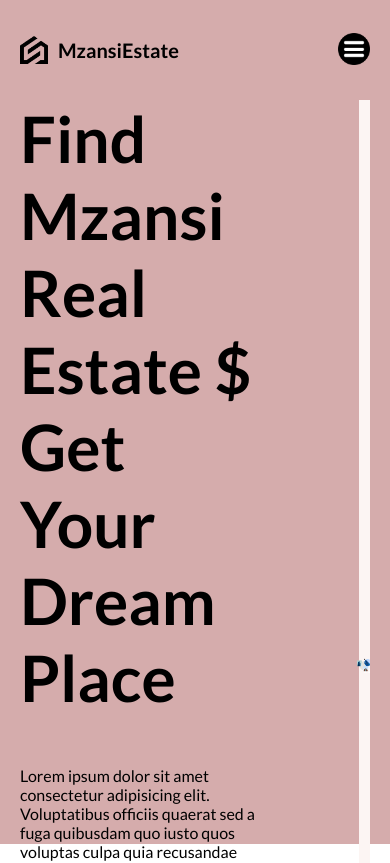
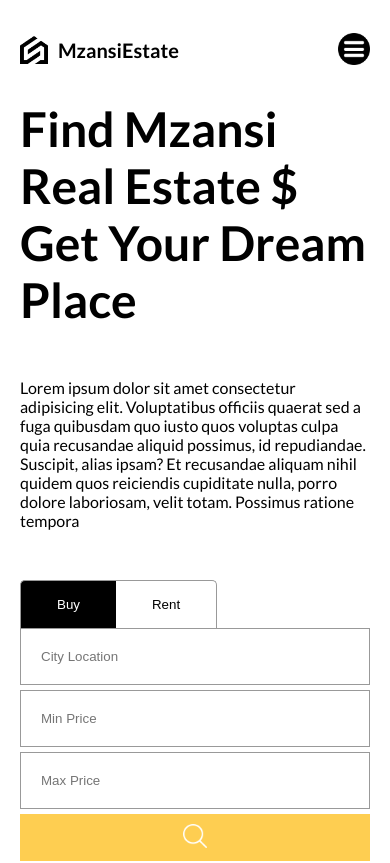
Before and after one commit to Jakaza/estateui, a React (Vite) app: page / in a window 390 px wide. Shown: the top 863 px of the page. Built offline with nearby package versions, Linux system fonts and the light colour scheme.

Commit message:
Responsive Design

```diff
--- a/src/components/searchBar/SearchBar.jsx
+++ b/src/components/searchBar/SearchBar.jsx
@@ -1,14 +1,45 @@
+import { useState } from 'react'
 import './searchBar.scss'
 
 
+
+const types = ["buy", "rent"];
+
 function SearchBar() {
+
+  const [query , setQuery] = useState({
+    type: "buy",
+    location: "",
+    minPrice: 0,
+    maxPrice: 0,
+  })
+
+
+  const switchType = (value) =>{
+    setQuery(prev => ({...prev, type: value}));
+  }
+
+
+
+
   return (
-    <div>
-      <div className="type"></div>
+    <div className='searchBar'>
+      <div className="type">
+
+    {
+      types.map((type) => (
+        <button className={query.type === type ? "active" : ""} key={type} onClick={()=> switchType(type)}>{type}</button>
+      ))
+    }
+
+      </div>
       <form action="">
         <input type="text" name='location' placeholder='City Location ' />
-        <input type="number" name='minPrice' placeholder='Min Price' />
-        <input type="number" name='maxPrice' placeholder='Max Price ' />
+        <input type="number" name='minPrice' min={0} max={10000000}  placeholder='Min Price' />
+        <input type="number" name='maxPrice' min={0} max={10000000} placeholder='Max Price ' />
+      <button>
+        <img src="/search.png" alt="" />
+      </button>
       </form>
     </div>
   )
--- a/src/components/searchBar/searchBar.scss
+++ b/src/components/searchBar/searchBar.scss
@@ -0,0 +1,95 @@
+@import '../../responsive.scss';
+
+.searchBar{
+
+    .type{
+
+
+
+        button{
+            padding: 16px 36px;
+           border: 1px solid #999;
+           cursor: pointer;
+           background-color: white;
+           text-transform: capitalize;
+            border-bottom: none;
+           &.active{
+            background-color: black;
+            color: white;
+           }
+
+           &:first-child{
+            border-top-left-radius: 5px;
+            border-right: none;
+
+            @include sm{
+                // border: 1px solid #999;
+            }
+
+           }
+           &:last-child{
+            border-top-right-radius: 5px;
+            border-left: none;
+           }
+        }
+    }
+
+    form{
+        border: 1px solid #999;
+        display: flex;
+        justify-content: space-between;
+        height: 64px;
+        gap: 5px;
+
+        @include sm{
+            flex-direction: column;
+            border: none;
+        }
+
+        input{
+            border: none;
+            padding: 0px 10px;
+            width: 200px;
+
+            @include lg{
+                padding: 0px 5px;
+
+                &:nth-child(2) , &:nth-child(3){
+                    width: 140px;
+                }
+            }
+
+            @include md{
+                width: 200px;
+                &:nth-child(2) , &:nth-child(3){
+                    width: 200px;
+                }
+            }
+
+             @include sm{
+                width: auto;
+                &:nth-child(2) , &:nth-child(3){
+                    width: auto;
+                }
+                padding: 20px;
+                border: 1px solid #999;
+            }
+        }
+
+        button{
+            border: none;
+            cursor: pointer;
+            background-color: #fece51;
+            flex: 1;
+
+            @include sm{
+                padding: 10px;
+            }
+
+            img{
+                width: 24px;
+                height: 24px;
+            }
+        }
+    }
+}
--- a/src/layout.scss
+++ b/src/layout.scss
@@ -11,19 +11,19 @@
     flex-direction: column;
 
     @include lg{
-        background-color: rgb(181, 219, 179);
+        // background-color: rgb(181, 219, 179);
         max-width: 1280px;
     }
 
 
     @include md{
-        background-color: rgb(184, 191, 230);
+        // background-color: rgb(184, 191, 230);
         max-width: 768px;
     }
 
 
     @include sm{
-        background-color: rgb(213, 172, 172);
+        // background-color: rgb(213, 172, 172);
         max-width: 640px;
     }
 
--- a/src/routes/homePage.scss
+++ b/src/routes/homePage.scss
@@ -1,3 +1,4 @@
+@import '../responsive.scss';
 
 .homePage{
 
@@ -14,16 +15,37 @@
             justify-content: center;
             gap: 50px;
             height: 100%;
+
+            @include md{
+               padding: 0;
+            }
+
+            @include sm{
+                justify-content: flex-start;
+             }
+
             .title{
                 font-size: 64px;
+
+                @include lg{
+                    font-size: 48px;
+                }
             }
 
             .boxes{
                 display: flex;
                 justify-content: space-between;
 
+                @include sm{
+                   display: none;
+                 }
+
                 h1{
                     font-size: 36px;
+
+                    @include lg{
+                        font-size: 32px;
+                    }
                 }
                 h2{
                     font-size: 20px;
@@ -39,10 +61,19 @@
         position: relative;
         display: flex;
         align-items: center;
+
+        @include md{
+            display: none;
+        }
+
         img{
             width: 115%;
             position: absolute;
             right: 0;
+
+            @include lg{
+                width: 105%;
+            }
         }
     }
 }
```
